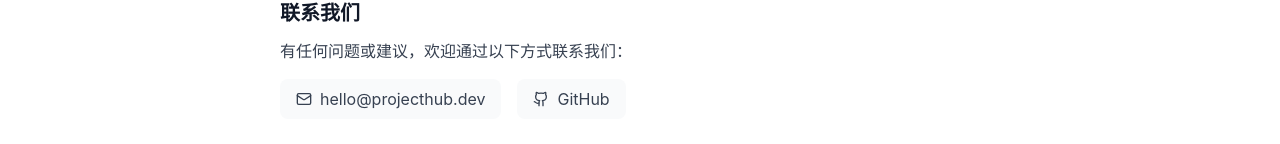
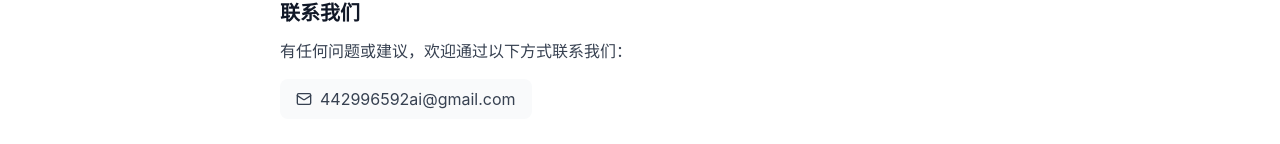
Before and after one commit to aa627912558/projecthub, a Next.js app: page /about in a window 1280 px wide. Shown: the part 646-790 px from the top of the page. Built offline with nearby package versions, Linux system fonts and the light colour scheme; no server answers.

Commit message:
更新联系邮箱，删除GitHub链接

```diff
--- a/src/app/about/page.tsx
+++ b/src/app/about/page.tsx
@@ -1,5 +1,5 @@
 import type { Metadata } from 'next'
-import { Mail, Github } from 'lucide-react'
+import { Mail } from 'lucide-react'
 
 export const metadata: Metadata = {
   title: '关于',
@@ -45,24 +45,13 @@ export default function AboutPage() {
           <p className="text-gray-700 mb-4">
             有任何问题或建议，欢迎通过以下方式联系我们：
           </p>
-          <div className="flex flex-wrap gap-4">
-            <a
-              href="mailto:hello@projecthub.dev"
-              className="inline-flex items-center gap-2 px-4 py-2 bg-surface-secondary rounded-btn text-gray-700 hover:bg-accent-light hover:text-accent transition-colors"
-            >
-              <Mail className="w-4 h-4" />
-              hello@projecthub.dev
-            </a>
-            <a
-              href="https://github.com"
-              target="_blank"
-              rel="noopener noreferrer"
-              className="inline-flex items-center gap-2 px-4 py-2 bg-surface-secondary rounded-btn text-gray-700 hover:bg-accent-light hover:text-accent transition-colors"
-            >
-              <Github className="w-4 h-4" />
-              GitHub
-            </a>
-          </div>
+          <a
+            href="mailto:442996592ai@gmail.com"
+            className="inline-flex items-center gap-2 px-4 py-2 bg-surface-secondary rounded-btn text-gray-700 hover:bg-accent-light hover:text-accent transition-colors"
+          >
+            <Mail className="w-4 h-4" />
+            442996592ai@gmail.com
+          </a>
         </section>
 
         <section>
```
